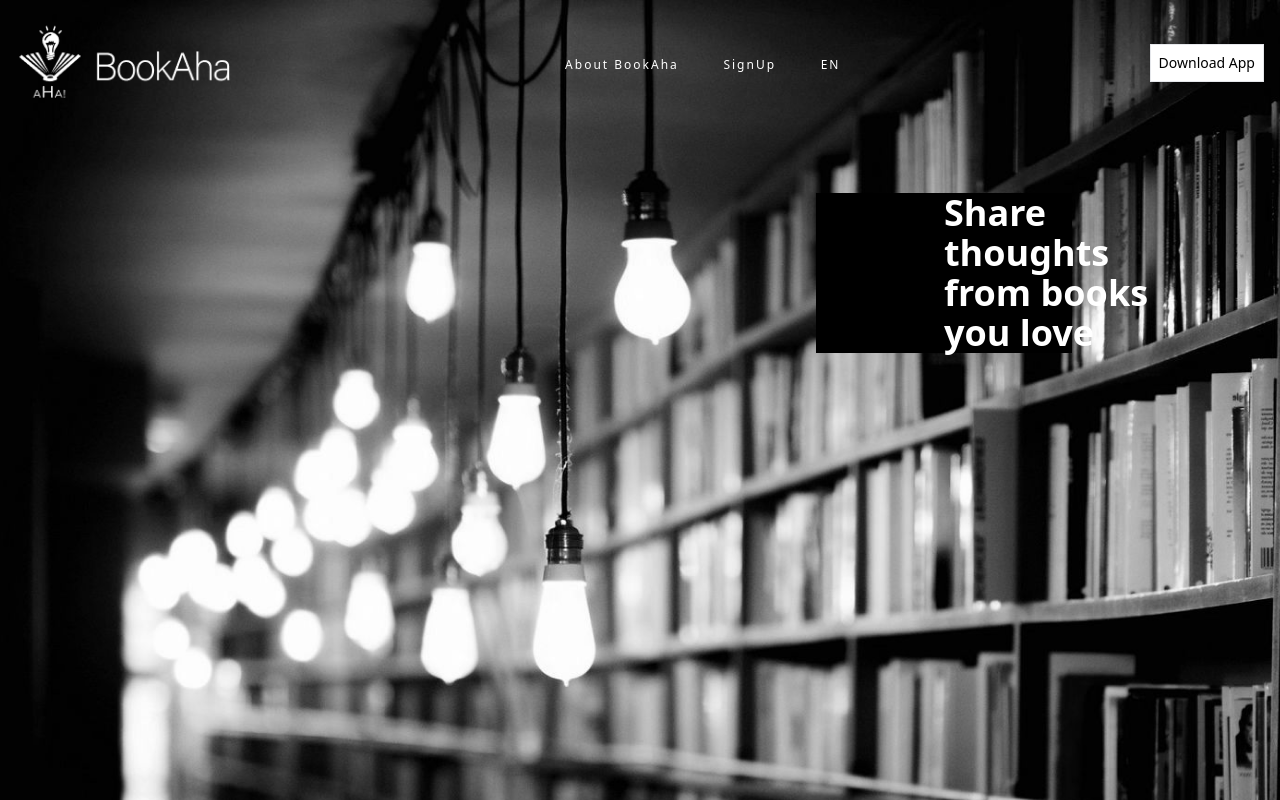
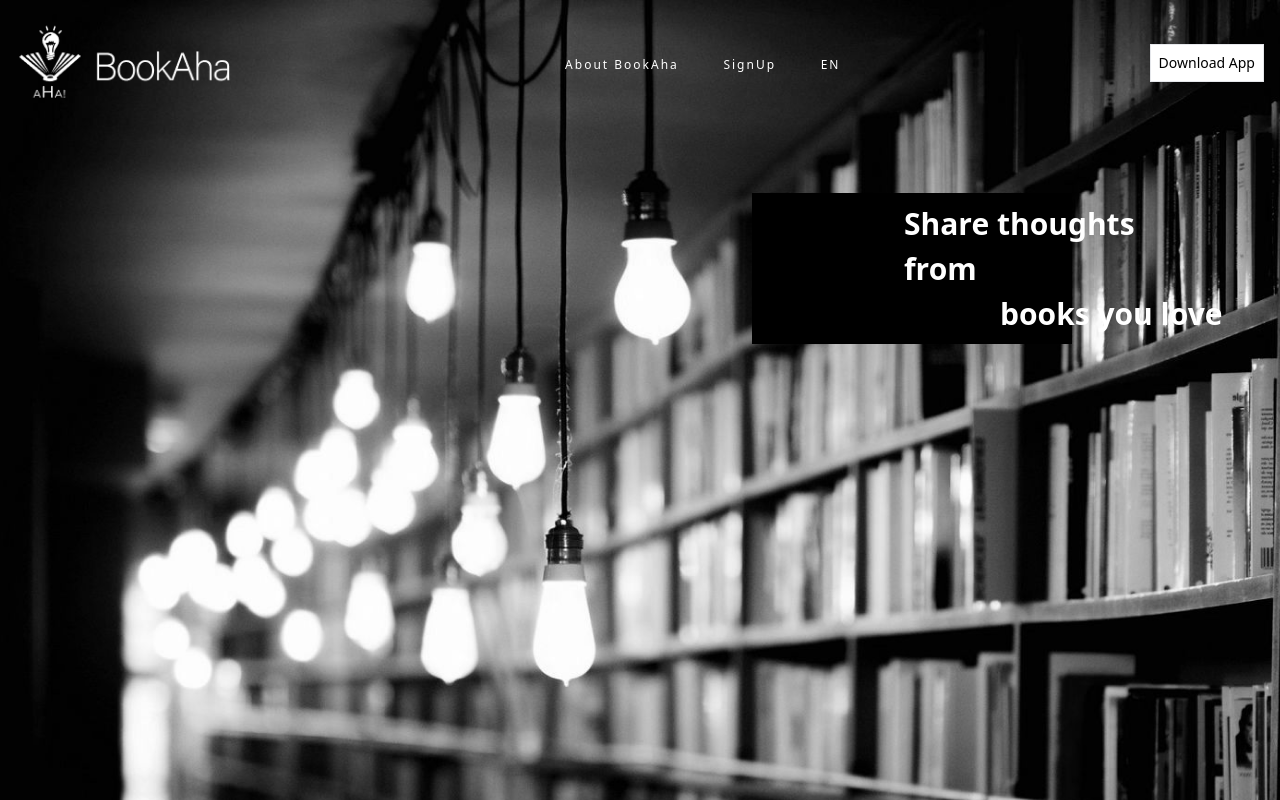
Before and after one commit to Nathaniyell/book-aha, a React (Create React App) app: page / in a window 1280 px wide. Built offline with nearby package versions, Linux system fonts and the light colour scheme.

Commit message:
hero section done

```diff
--- a/src/home/Home.jsx
+++ b/src/home/Home.jsx
@@ -7,9 +7,9 @@ const Home = () => {
       <div className="relative bg-heroSection bg-auto bg-no-repeat h-screen">
         <Navbar />
         <div className="relative">
-          <div className="w-[330px] bg-black md:w-1/5 h-[290px]bg-black text-white absolute md:right-52 top-20">
-            <h1 className="font-bold text-4xl relative left-32">
-              Share thoughts from books you love
+          <div className="w-[48%] bg-black md:w-1/4 text-white absolute top-24 md:top-20 right-52 p-2">
+            <h1 className="font-bold w-full relative text-[30px]">
+              <span className="relative -right-36">Share thoughts from</span> <br /><span className="relative -right-60">books you love</span>
             </h1>
           </div>
         </div>
```
